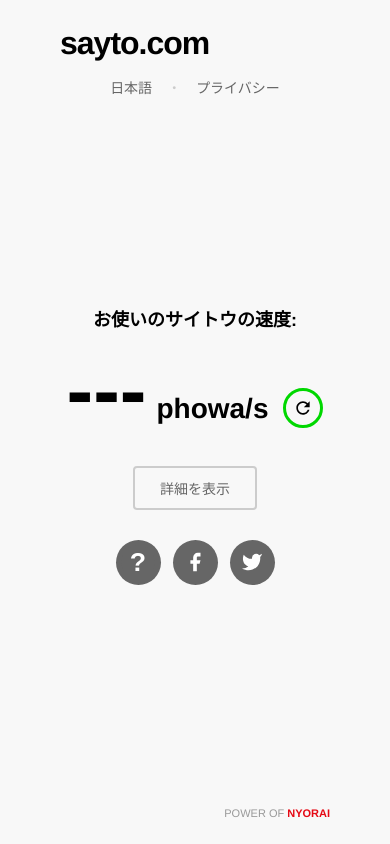
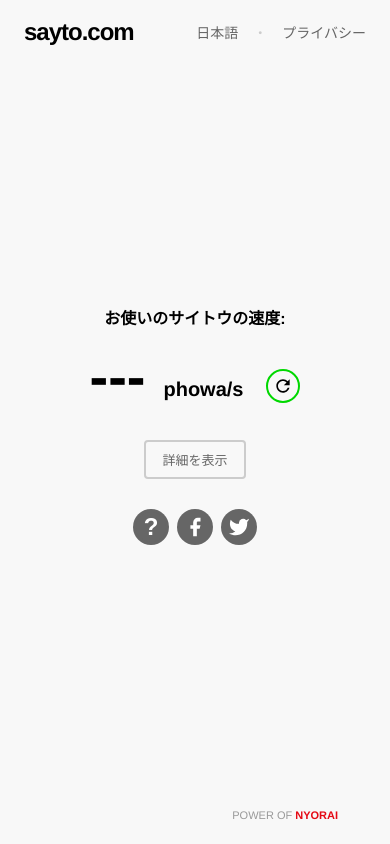
Before and after one commit to Negishi-Cultu-Societas/sayto.com, a plain HTML site: page index.html in a window 390 px wide. Drawn offline with Linux system fonts and the light colour scheme; no server answers.

Commit message:
fix mobile view

```diff
--- a/index.html
+++ b/index.html
@@ -21,6 +21,8 @@
             align-items: center;
             min-height: 100vh;
             padding: 10px 20px;
+            max-width: 100%;
+            overflow-x: hidden; /* 横スクロールを防止 */
         }
 
         .header {
@@ -29,8 +31,9 @@
             display: flex;
             justify-content: space-between;
             align-items: flex-start;
-            padding: 15px 40px;
+            padding: 15px 20px;
             position: relative;
+            gap: 12px;
         }
 
         .logo-container {
@@ -96,6 +99,8 @@
             display: flex;
             align-items: baseline;
             justify-content: center;
+            flex-wrap: wrap; /* 小さい画面で改行させる */
+            gap: 8px;
         }
 
         .speed-number {
@@ -236,6 +241,60 @@
             }
         }
 
+        /* 追加の小型デバイス用調整 */
+        @media (max-width: 420px) {
+            body {
+                padding: 8px 12px;
+            }
+            .header {
+                padding: 10px 12px;
+                align-items: center;
+            }
+            .logo-text {
+                font-size: 24px;
+            }
+            .status-title {
+                font-size: 16px;
+            }
+            .speed-number {
+                font-size: 56px;
+            }
+            .speed-unit {
+                font-size: 20px;
+            }
+            .reload-icon {
+                width: 34px;
+                height: 34px;
+                border-width: 2px;
+            }
+            .social-icons {
+                gap: 8px;
+            }
+            .social-icon {
+                width: 36px;
+                height: 36px;
+            }
+            .details-button {
+                padding: 8px 16px;
+                font-size: 13px;
+            }
+        }
+
+        @media (max-width: 360px) {
+            .speed-number {
+                font-size: 48px;
+            }
+            .speed-unit {
+                font-size: 18px;
+            }
+            .logo-text {
+                font-size: 20px;
+            }
+            .status-title {
+                font-size: 14px;
+            }
+        }
+
         @media (max-width: 768px) and (orientation: landscape) {
             .speed-number {
                 font-size: 80px;
@@ -263,8 +322,7 @@
 </head>
 <body>
     <div class="header">
-            <div class="logo-text">sayto.com</div>
-        </div>
+        <div class="logo-text">sayto.com</div>
         <div class="header-right">
             <a href="#">日本語</a>
             <span>・</span>
```
